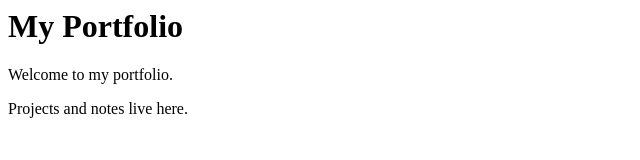
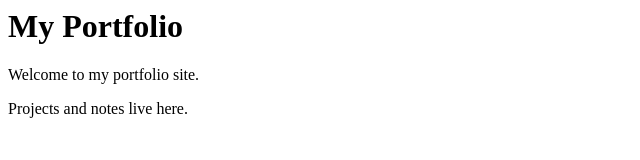
Before and after one commit to Nil-31/portfolio, a plain HTML site: page index.html in a window 1280 px wide. Shown: the full height of the page, 0-640 px from the left. Drawn offline with Linux system fonts and the light colour scheme.

Commit message:
polish the welcome line

```diff
--- a/index.html
+++ b/index.html
@@ -1,3 +1,3 @@
 <h1>My Portfolio</h1>
-<p>Welcome to my portfolio.</p>
+<p>Welcome to my portfolio site.</p>
 <p>Projects and notes live here.</p>
```
